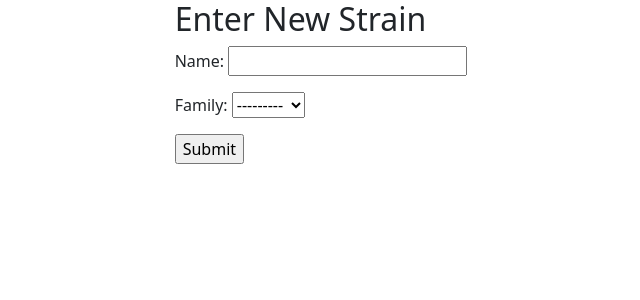
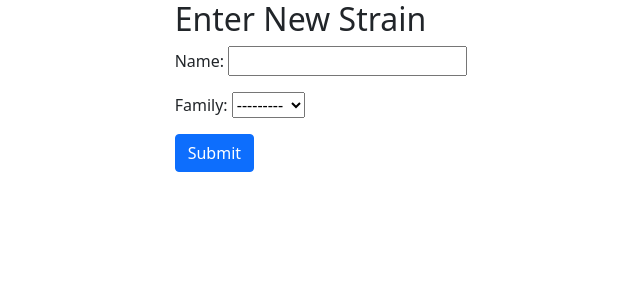
Before and after one commit to cyobero/drosmokers, a Django app: page /new/strain in a window 1280 px wide. Shown: the top 300 px of the page, without its empty margins (260-900 px from the left). Run offline with Django 3.2, Linux system fonts and the light colour scheme.

Commit message:
modify strain_form.html

```diff
--- a/templates/strain_form.html
+++ b/templates/strain_form.html
@@ -13,7 +13,7 @@
                 <form method="post" class="form-group">
                     {% csrf_token %}
                     {{ form.as_p }}
-                    <input type="submit" value="Submit">
+                    <input type="submit" value="Submit" class="btn btn-primary">
                 </form>
             </div>
         </div>
```
Also changed, not shown: TODO.md (+2 -1 lines).
